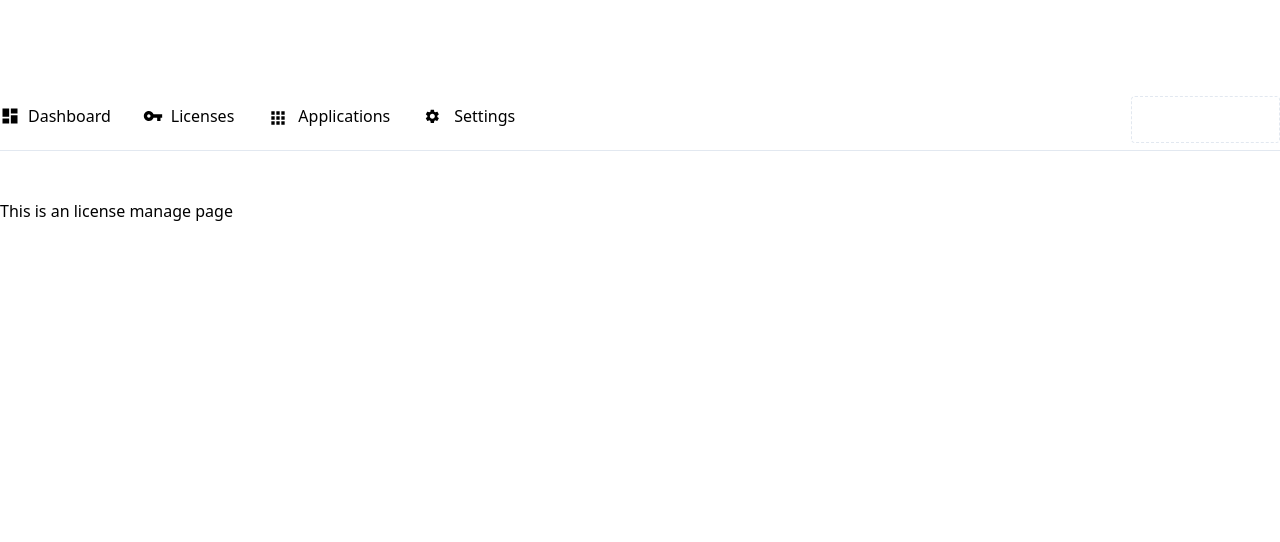
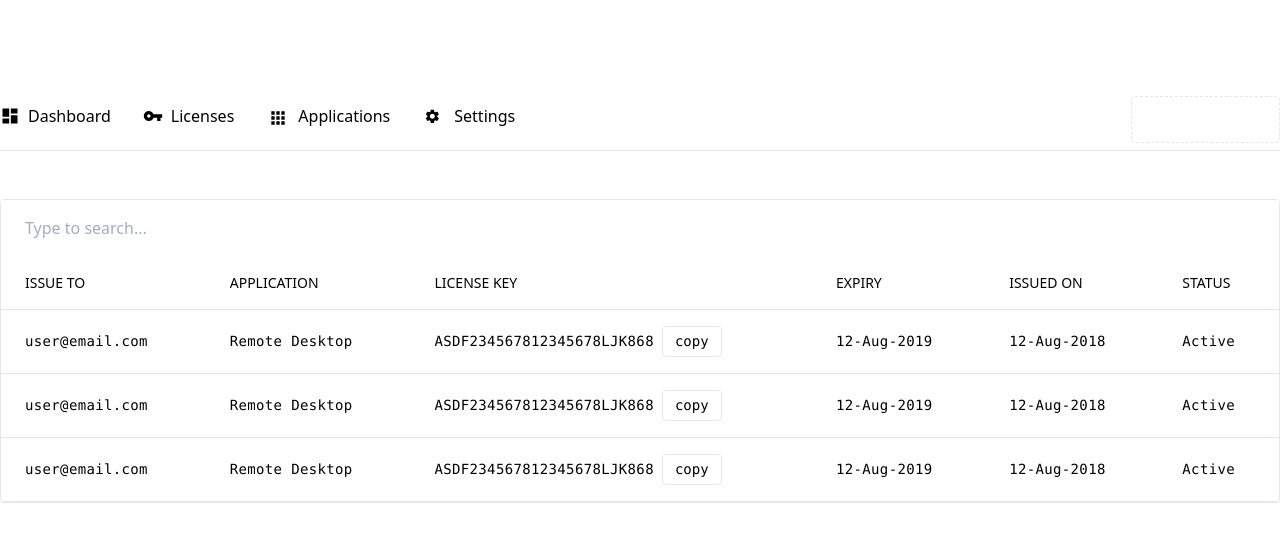
Before and after one commit to mumairofficial/license-dashboard, a Vue app: page /#/licenses in a window 1280 px wide. Shown: the top 542 px of the page. Built offline with nearby package versions, Linux system fonts and the light colour scheme.

Commit message:
dashboard tweaks

```diff
--- a/src/views/Dashboard.vue
+++ b/src/views/Dashboard.vue
@@ -2,24 +2,33 @@
   <content-wrapper>
 
     <div class="flex">
-      <div class="bg-white text-grey-darkest flex-1 py-6 px-4 rounded-lg mr-4">
+      <div class="bg-white text-grey-darkest flex-1 p-4 rounded-lg mr-4">
         <div class="uppercase tracking-wide">Total License</div>
-        <div class="mt-4 text-4xl text-right">123,456,10</div>
+        <div class="mt-8 text-4xl text-right">123,456,10</div>
       </div>
 
-      <div class="bg-green-light text-white flex-1 py-6 px-4 rounded-lg mr-4">
+      <div class="bg-green-light text-white flex-1 p-4 rounded-lg mr-4">
         <div class="uppercase tracking-wide">Active</div>
-        <div class="mt-4 text-4xl text-right">123,45</div>
+        <div class="mt-8 text-4xl text-right">123,45</div>
       </div>
 
-      <div class="bg-orange-light text-white flex-1 py-6 px-4 rounded-lg mr-4">
+      <div class="bg-orange-light text-white flex-1 p-4 rounded-lg mr-4">
         <div class="uppercase tracking-wide">Expired</div>
-        <div class="mt-4 text-4xl text-right">123</div>
+        <div class="mt-8 text-4xl text-right">123</div>
       </div>
 
-      <div class="bg-blue-light text-white flex-1 py-6 px-4 rounded-lg">
-        <div class="uppercase tracking-wide">Recalled</div>
-        <div class="mt-4 text-4xl text-right">123,456,10</div>
+      <div class="bg-blue-light text-white flex-1 p-4 rounded-lg">
+        <div class="uppercase tracking-wide">Earning</div>
+        <div class="mt-8 text-4xl text-right">PKR 123,45</div>
+      </div>
+    </div>
+
+    <div class="flex mt-10">
+      <div class="flex-1 p-2 bg-white rounded-lg mr-4">
+        Recent Sale
+      </div>
+      <div class="flex-1 p-2 bg-white rounded-lg">
+        Up Coming Expiries
       </div>
     </div>
 
--- a/src/views/LicenseManage.vue
+++ b/src/views/LicenseManage.vue
@@ -1,6 +1,60 @@
 <template>
   <content-wrapper>
-    <h3>This is an license manage page</h3>
+    <div class="border border-grey-light rounded bg-white">
+      <!-- <div class="bg-grey-lighter"> -->
+        <input class="px-6 py-4 bg-grey-light w-full text-mono text-grey-darker no-outline" type="text" placeholder="Type to search..." />
+      <!-- </div> -->
+      <table class="text-left w-full" style="border-collapse:collapse">
+        <thead>
+          <tr class="">
+            <th class="py-4 px-6 bg-grey-lighter font-sans font-medium uppercase text-sm text-grey border-b border-grey-light">Issue To</th>
+            <th class="py-4 px-6 bg-grey-lighter font-sans font-medium uppercase text-sm text-grey border-b border-grey-light">Application</th>
+            <th class="py-4 px-6 bg-grey-lighter font-sans font-medium uppercase text-sm text-grey border-b border-grey-light">License Key</th>
+            <th class="py-4 px-6 bg-grey-lighter font-sans font-medium uppercase text-sm text-grey border-b border-grey-light">Expiry</th>
+            <th class="py-4 px-6 bg-grey-lighter font-sans font-medium uppercase text-sm text-grey border-b border-grey-light">Issued On</th>
+            <th class="py-4 px-6 bg-grey-lighter font-sans font-medium uppercase text-sm text-grey border-b border-grey-light">Status</th>
+          </tr>
+        </thead>
+
+        <tbody>
+          <tr class="hover:bg-blue-lightest font-mono text-sm tracking-wide">
+            <td class="py-4 px-6 border-b border-grey-light">user@email.com</td>
+            <td class="py-4 px-6 border-b border-grey-light">Remote Desktop</td>
+            <td class="py-4 px-6 border-b border-grey-light">
+              <span class="mr-2">ASDF234567812345678LJK868</span>
+              <button class="border px-3 py-1 rounded bg-grey-lighter text-sm">copy</button>
+            </td>
+            <td class="py-4 px-6 border-b border-grey-light">12-Aug-2019</td>
+            <td class="py-4 px-6 border-b border-grey-light">12-Aug-2018</td>
+            <td class="py-4 px-6 border-b border-grey-light">Active</td>
+          </tr>
+
+          <tr class="hover:bg-blue-lightest font-mono text-sm tracking-wide">
+            <td class="py-4 px-6 border-b border-grey-light">user@email.com</td>
+            <td class="py-4 px-6 border-b border-grey-light">Remote Desktop</td>
+            <td class="py-4 px-6 border-b border-grey-light">
+              <span class="mr-2">ASDF234567812345678LJK868</span>
+              <button class="border px-3 py-1 rounded bg-grey-lighter text-sm">copy</button>
+            </td>
+            <td class="py-4 px-6 border-b border-grey-light">12-Aug-2019</td>
+            <td class="py-4 px-6 border-b border-grey-light">12-Aug-2018</td>
+            <td class="py-4 px-6 border-b border-grey-light">Active</td>
+          </tr>
+
+          <tr class="hover:bg-blue-lightest font-mono text-sm tracking-wide">
+            <td class="py-4 px-6 border-b border-grey-light">user@email.com</td>
+            <td class="py-4 px-6 border-b border-grey-light">Remote Desktop</td>
+            <td class="py-4 px-6 border-b border-grey-light">
+              <span class="mr-2">ASDF234567812345678LJK868</span>
+              <button class="border px-3 py-1 rounded bg-grey-lighter text-sm">copy</button>
+            </td>
+            <td class="py-4 px-6 border-b border-grey-light">12-Aug-2019</td>
+            <td class="py-4 px-6 border-b border-grey-light">12-Aug-2018</td>
+            <td class="py-4 px-6 border-b border-grey-light">Active</td>
+          </tr>
+        </tbody>
+      </table>
+    </div>
   </content-wrapper>
 </template>
 
```
